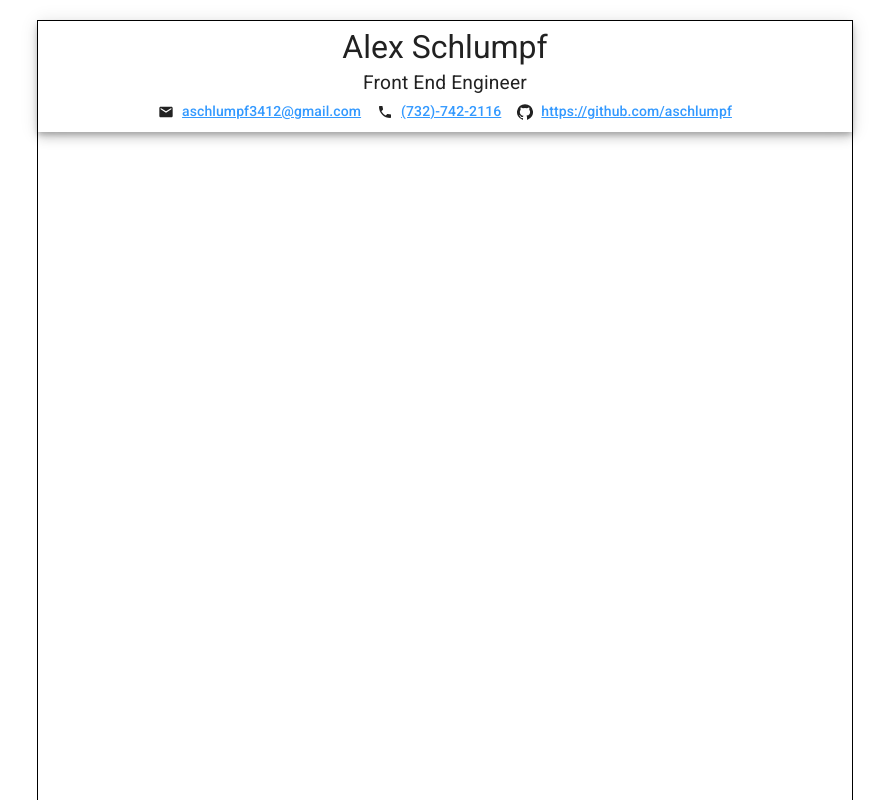
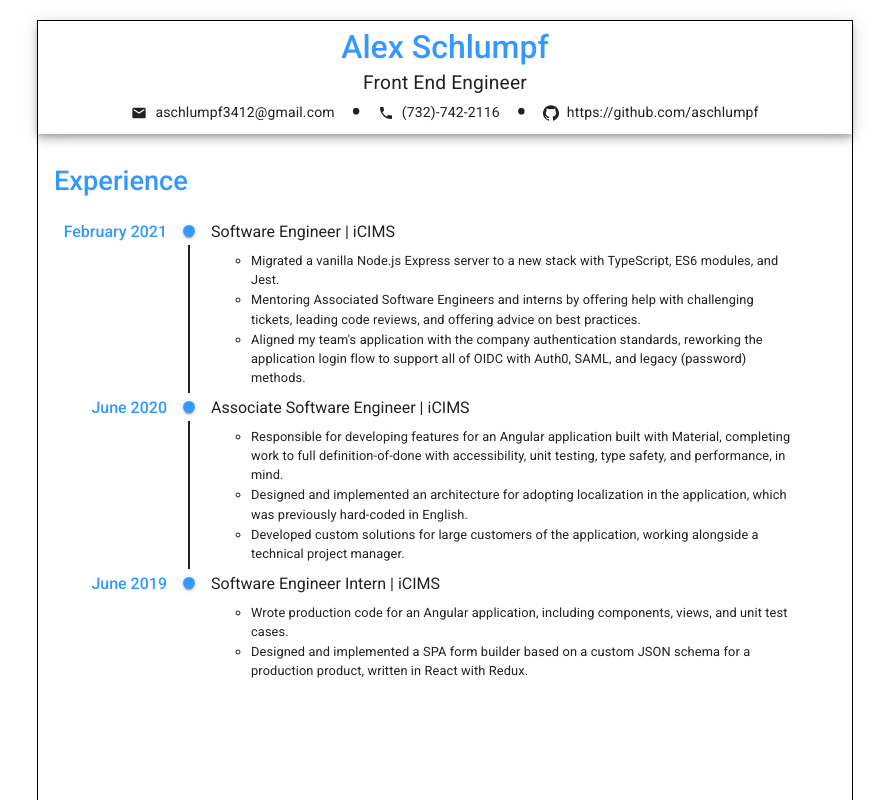
Before and after one commit to aschlumpf/mdx-resume, a Next.js app: page / in a window 1280 px wide. Shown: the top 800 px of the page, without its empty margins (195-1084 px from the left). Built offline with nearby package versions, Linux system fonts and the light colour scheme.

Commit message:
add experience timeline

```diff
--- /dev/null
+++ b/src/components/Header.tsx
@@ -0,0 +1,58 @@
+import { Box, createStyles, makeStyles, Typography } from '@material-ui/core';
+import { GitHub, Mail, Phone } from '@material-ui/icons';
+import React from 'react';
+
+const useStyles = makeStyles((theme) =>
+  createStyles({
+    infoIcon: {
+      paddingRight: theme.spacing(1),
+    },
+    infoContainer: {
+      display: 'flex',
+      justifyContent: 'center',
+      columnGap: theme.spacing(2),
+      lineHeight: '0.8',
+    },
+    header: {
+      padding: theme.spacing(1),
+      boxShadow: '0 6px 10px rgba(0,0,0,.14),0 1px 18px rgba(0,0,0,.12),0 3px 5px rgba(0,0,0,.2)',
+    },
+    bullet: {
+      fontSize: '2rem',
+    },
+  }),
+);
+
+const Header = () => {
+  const classes = useStyles();
+  return (
+    <Box className={classes.header}>
+      <Typography variant="h1" display="block" align="center">
+        Alex Schlumpf
+      </Typography>
+      <Box>
+        <Typography variant="subtitle1" component="h2" display="block" align="center">
+          Front End Engineer
+        </Typography>
+        <Box className={classes.infoContainer}>
+          <Box display="flex" alignItems="center">
+            <Mail className={classes.infoIcon} />
+            <Typography variant="subtitle2">aschlumpf3412@gmail.com</Typography>
+          </Box>
+          <span className={classes.bullet}>•</span>
+          <Box display="flex" alignItems="center">
+            <Phone className={classes.infoIcon} />
+            <Typography variant="subtitle2">(732)-742-2116</Typography>
+          </Box>
+          <span className={classes.bullet}>•</span>
+          <Box display="flex" alignItems="center">
+            <GitHub className={classes.infoIcon} />
+            <Typography variant="subtitle2">https://github.com/aschlumpf</Typography>
+          </Box>
+        </Box>
+      </Box>
+    </Box>
+  );
+};
+
+export default Header;
--- a/src/components/PaperContainer.tsx
+++ b/src/components/PaperContainer.tsx
@@ -1,20 +1,49 @@
 import React from 'react';
-import { Box, createStyles, makeStyles, Typography } from '@material-ui/core';
-import { Mail, Phone, GitHub, LinkedIn } from '@material-ui/icons';
+import {
+  Box,
+  createStyles,
+  List,
+  ListItem,
+  ListItemIcon,
+  ListItemText,
+  makeStyles,
+  Typography,
+} from '@material-ui/core';
+import Header from './Header';
+import Timeline from '@material-ui/lab/Timeline';
+import TimelineItem from '@material-ui/lab/TimelineItem';
+import TimelineSeparator from '@material-ui/lab/TimelineSeparator';
+import TimelineConnector from '@material-ui/lab/TimelineConnector';
+import TimelineContent from '@material-ui/lab/TimelineContent';
+import TimelineDot from '@material-ui/lab/TimelineDot';
+import TimelineOppositeContent from '@material-ui/lab/TimelineOppositeContent';
+import { FiberManualRecord, RadioButtonUnchecked } from '@material-ui/icons';
 
 const useStyles = makeStyles((theme) =>
   createStyles({
-    infoIcon: {
-      paddingRight: theme.spacing(1),
+    container: {
+      display: 'block',
+      margin: 'auto',
+      border: '1px solid black',
+      height: '11in',
+      width: '8.5in',
     },
-    infoContainer: {
-      display: 'flex',
-      justifyContent: 'center',
-      columnGap: theme.spacing(2),
+    body: {
+      padding: `${theme.spacing(4)}px ${theme.spacing(2)}px`,
     },
-    header: {
-      padding: theme.spacing(1),
-      boxShadow: '0 6px 10px rgba(0,0,0,.14),0 1px 18px rgba(0,0,0,.12),0 3px 5px rgba(0,0,0,.2)',
+    timeline: {
+      position: 'absolute',
+      right: '20%',
+      width: '100%',
+    },
+    timelineConnector: {
+      background: '#212121',
+    },
+    timelineDate: {
+      fontWeight: 500,
+    },
+    experienceDetails: {
+      paddingTop: theme.spacing(1),
     },
   }),
 );
@@ -22,30 +51,112 @@ const useStyles = makeStyles((theme) =>
 const PaperContainer: React.FC = (props) => {
   const classes = useStyles();
   return (
-    <Box display="block" margin="auto" border="1px solid black" height="11in" width="8.5in" color="primary">
-      <Box className={classes.header}>
-        <Typography variant="h1" display="block" align="center">
-          Alex Schlumpf
-        </Typography>
+    <Box className={classes.container}>
+      <Header />
+      <Box className={classes.body}>
         <Box>
-          <Typography variant="subtitle1" component="h2" display="block" align="center">
-            Front End Engineer
-          </Typography>
-          <Box className={classes.infoContainer}>
-            <Box display="flex" alignItems="center">
-              <Mail className={classes.infoIcon} />
-              <Typography variant="subtitle2">aschlumpf3412@gmail.com</Typography>
-            </Box>
-            <Box display="flex" alignItems="center">
-              <Phone className={classes.infoIcon} />
-              <Typography variant="subtitle2">(732)-742-2116</Typography>
-            </Box>
-            <Box display="flex" alignItems="center">
-              <GitHub className={classes.infoIcon} />
-              <Typography variant="subtitle2">https://github.com/aschlumpf</Typography>
-            </Box>
-          </Box>
+          <Typography variant="h3">Experience</Typography>
+          <Timeline className={classes.timeline}>
+            <TimelineItem>
+              <TimelineOppositeContent>
+                <Typography className={classes.timelineDate} variant="h4" color="textSecondary">
+                  February 2021
+                </Typography>
+              </TimelineOppositeContent>
+              <TimelineSeparator>
+                <TimelineDot color="primary" />
+                <TimelineConnector classes={{ root: classes.timelineConnector }} />
+              </TimelineSeparator>
+              <TimelineContent>
+                <Typography variant="h4">Software Engineer | iCIMS</Typography>
+                <ul className={classes.experienceDetails}>
+                  <li>
+                    <Typography variant="body1">
+                      Migrated a vanilla Node.js Express server to a new stack with TypeScript, ES6 modules, and Jest.
+                    </Typography>
+                  </li>
+                  <li>
+                    <Typography variant="body1">
+                      Mentoring Associated Software Engineers and interns by offering help with challenging tickets,
+                      leading code reviews, and offering advice on best practices.
+                    </Typography>
+                  </li>
+                  <li>
+                    <Typography variant="body1">
+                      Aligned my team's application with the company authentication standards, reworking the application
+                      login flow to support all of OIDC with Auth0, SAML, and legacy (password) methods.
+                    </Typography>
+                  </li>
+                </ul>
+              </TimelineContent>
+            </TimelineItem>
+            <TimelineItem>
+              <TimelineOppositeContent>
+                <Typography className={classes.timelineDate} variant="h4" color="textSecondary">
+                  June 2020
+                </Typography>
+              </TimelineOppositeContent>
+              <TimelineSeparator>
+                <TimelineDot color="primary" />
+                <TimelineConnector classes={{ root: classes.timelineConnector }} />
+              </TimelineSeparator>
+              <TimelineContent>
+                <Typography variant="h4">Associate Software Engineer | iCIMS</Typography>
+                <ul className={classes.experienceDetails}>
+                  <li>
+                    <Typography variant="body1">
+                      Responsible for developing features for an Angular application built with Material, completing
+                      work to full definition-of-done with accessibility, unit testing, type safety, and performance, in
+                      mind.
+                    </Typography>
+                  </li>
+                  <li>
+                    <Typography variant="body1">
+                      Designed and implemented an architecture for adopting localization in the application, which was
+                      previously hard-coded in English.
+                    </Typography>
+                  </li>
+                  <li>
+                    <Typography variant="body1">
+                      Developed custom solutions for large customers of the application, working alongside a technical
+                      project manager.
+                    </Typography>
+                  </li>
+                </ul>
+              </TimelineContent>
+            </TimelineItem>
+            <TimelineItem>
+              <TimelineOppositeContent>
+                <Typography className={classes.timelineDate} variant="h4" color="textSecondary">
+                  June 2019
+                </Typography>
+              </TimelineOppositeContent>
+              <TimelineSeparator>
+                <TimelineDot color="primary" />
+              </TimelineSeparator>
+              <TimelineContent>
+                <Typography variant="h4">Software Engineer Intern | iCIMS</Typography>
+                <ul className={classes.experienceDetails}>
+                  <li>
+                    <Typography variant="body1">
+                      Wrote production code for an Angular application, including components, views, and unit test
+                      cases.
+                    </Typography>
+                  </li>
+                  <li>
+                    <Typography variant="body1">
+                      Designed and implemented a SPA form builder based on a custom JSON schema for a production
+                      product, written in React with Redux.
+                    </Typography>
+                  </li>
+                </ul>
+              </TimelineContent>
+            </TimelineItem>
+          </Timeline>
         </Box>
+        {/* <Box>
+          <Typography variant="h3">Education</Typography>
+        </Box> */}
       </Box>
     </Box>
   );
--- a/src/theme.ts
+++ b/src/theme.ts
@@ -22,18 +22,38 @@ const theme = createMuiTheme({
   },
   typography: {
     h1: {
-      // color: '#3399FF',
+      color: '#3399FF',
       fontSize: '2rem',
+      fontWeight: 500,
+      lineHeight: 1.167,
+      letterSpacing: '0em',
+    },
+    h3: {
+      color: '#3399FF',
+      fontSize: '1.7rem',
+      fontWeight: 500,
+      lineHeight: 1.167,
+      letterSpacing: '0em',
+    },
+    h4: {
+      fontSize: '1rem',
       fontWeight: 400,
       lineHeight: 1.167,
       letterSpacing: '0em',
     },
     subtitle1: {
       fontSize: '1.2rem',
+      fontWeight: 400,
     },
     subtitle2: {
-      color: '#3399FF',
-      textDecoration: 'underline',
+      fontWeight: 400,
+      // textDecoration: 'underline',
+      fontSize: '0.875rem',
+      letterSpacing: '0.01071em',
+      // color: '#3399FF',
+    },
+    body1: {
+      fontSize: '0.8rem',
     },
   },
 });
```
